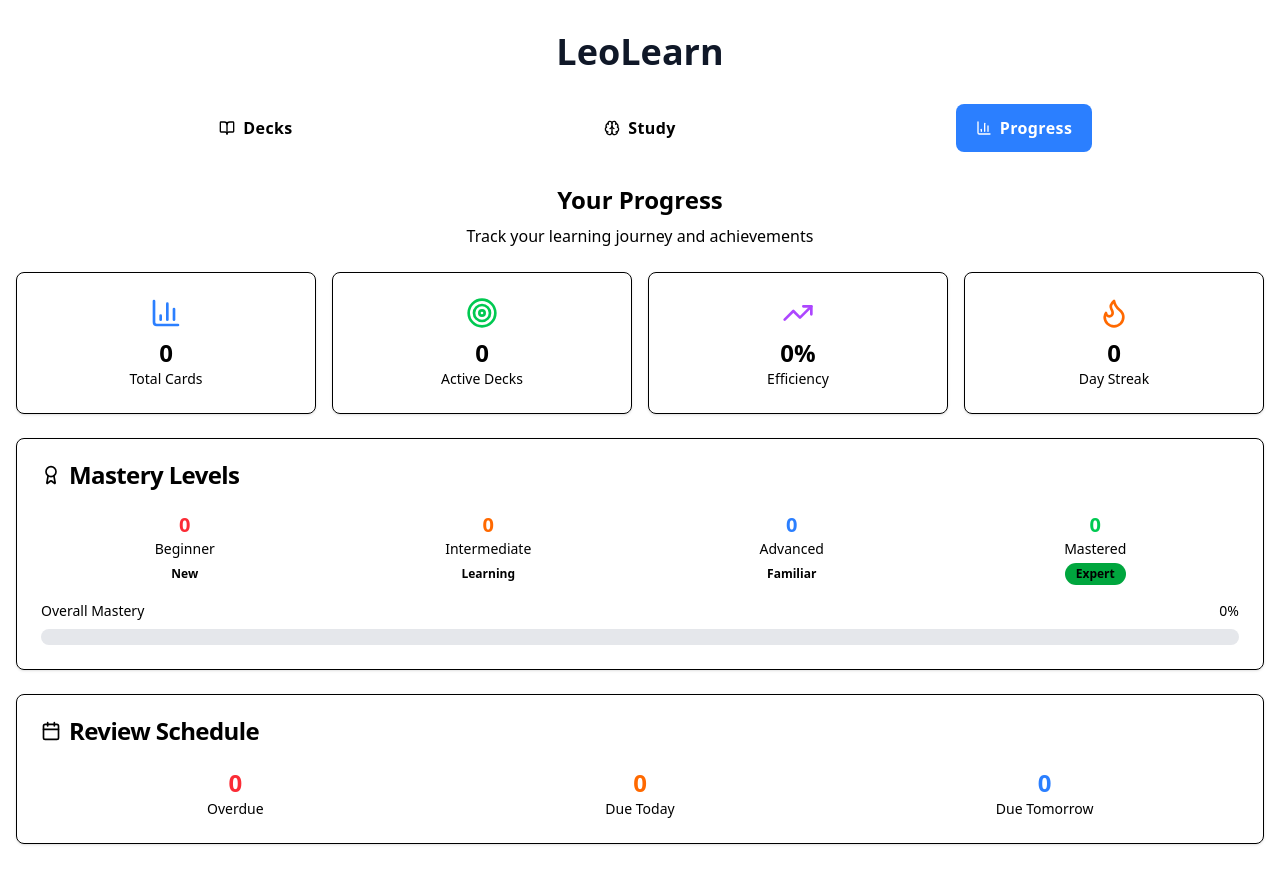
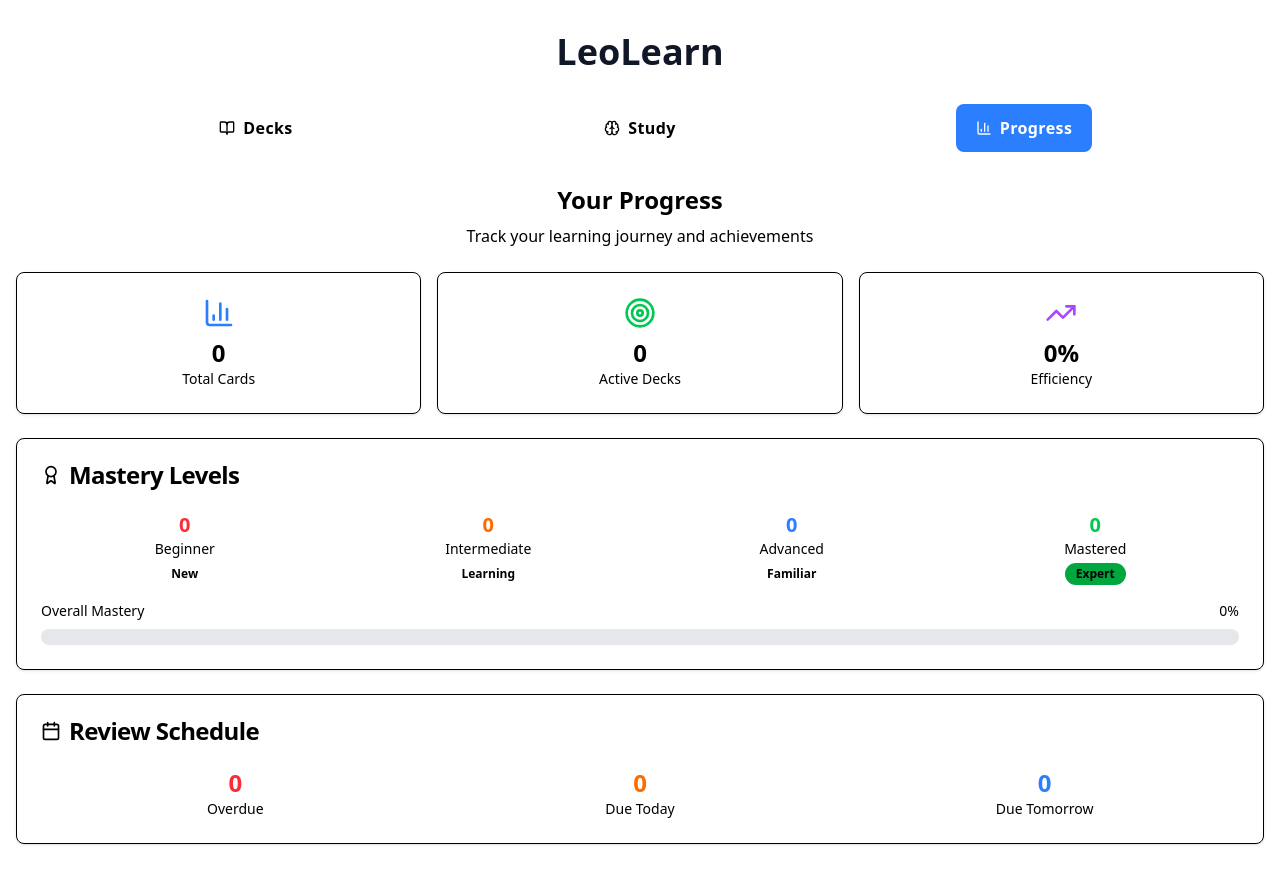
Before and after one commit to theoleone10/leolearn-srs, a React (Vite) app in the folder frontend/: page /progress in a window 1280 px wide. Built offline with nearby package versions, Linux system fonts and the light colour scheme; no server answers.

Commit message:
fixed decks page to show proper due count

```diff
--- a/frontend/src/components/deck-selector.jsx
+++ b/frontend/src/components/deck-selector.jsx
@@ -10,7 +10,7 @@ import { Trash2, Plus, BookOpen, Edit } from "lucide-react"
 import { useCards } from "../context/CardContext"
 
 export function DeckSelector() {
-  const { decks, currentDeck, addDeck, deleteDeck, setCurrentDeck, navigate } = useCards()
+  const { decks, currentDeck, addDeck, deleteDeck, setCurrentDeck, navigate, getCardsForReview } = useCards()
   const [newDeckName, setNewDeckName] = useState("")
   const [newDeckDescription, setNewDeckDescription] = useState("")
   const [newDeckCardsPerDay, setNewDeckCardsPerDay] = useState(20)
@@ -43,9 +43,38 @@ export function DeckSelector() {
   }
 
   const getDueCount = (deck) => {
-    if (!deck.cards) return 0
-    const now = new Date()
-    return deck.cards.filter((card) => new Date(card.nextReview) <= now).length
+    if (!deck) return 0
+
+    const now = new Date().toISOString()
+
+    const today = new Date().toISOString().split("T")[0]
+
+    const cards = deck.cards ?? []
+
+
+
+    const due = cards.filter(
+      (card) => card.nextReview <= now && card.introducedOn && !card.suspended
+    )
+
+
+
+
+    const introducedToday = cards.filter(
+      (card) => card.introducedOn === today
+    ).length
+
+    const newLeft = Math.max((deck.cardsPerDay || 0) - introducedToday, 0)
+
+
+    const newCards = cards
+      .filter((card) => !card.introducedOn && !card.suspended)
+      .slice(0, newLeft)
+
+
+
+
+      return [...due, ...newCards].length
   }
 
   return (
--- a/frontend/src/pages/Progress.jsx
+++ b/frontend/src/pages/Progress.jsx
@@ -84,22 +84,23 @@ export function ProgressPage() {
     return { totalReviews, efficiency }
   }
 
+
   const efficiencyStats = getEfficiencyStats()
 
-  // Calculate streak (simplified - days with any reviews)
-  const getCurrentStreak = () => {
-    // This is a simplified calculation
-    // In a real app, you'd track daily study sessions
-    const hasRecentActivity = decks.some((deck) =>
-      deck.cards.some(
-        (card) => card.lastReviewed && new Date(card.lastReviewed) > new Date(Date.now() - 24 * 60 * 60 * 1000),
-      ),
-    )
-    return hasRecentActivity ? Math.floor(Math.random() * 7) + 1 : 0
-  }
+  // // Calculate streak (simplified - days with any reviews)
+  // const getCurrentStreak = () => {
+  //   // This is a simplified calculation
+  //   // In a real app, you'd track daily study sessions
+  //   const hasRecentActivity = decks.some((deck) =>
+  //     deck.cards.some(
+  //       (card) => card.lastReviewed && new Date(card.lastReviewed) > new Date(Date.now() - 24 * 60 * 60 * 1000),
+  //     ),
+  //   )
+  //   return hasRecentActivity ? Math.floor(Math.random() * 7) + 1 : 0
+  // }
 
 
-  const currentStreak = getCurrentStreak()
+  // const currentStreak = getCurrentStreak()
 
   return (
     <div className="space-y-6">
@@ -109,7 +110,7 @@ export function ProgressPage() {
       </div>
 
       {/* Overview Stats */}
-      <div className="grid grid-cols-2 md:grid-cols-4 gap-4">
+      <div className="grid grid-cols-3 gap-4">
         <Card>
           <CardContent className="flex flex-col items-center justify-center p-6">
             <BarChart3 className="h-8 w-8 text-blue-500 mb-2" />
@@ -134,13 +135,13 @@ export function ProgressPage() {
           </CardContent>
         </Card>
 
-        <Card>
+        {/* <Card>
           <CardContent className="flex flex-col items-center justify-center p-6">
             <Flame className="h-8 w-8 text-orange-500 mb-2" />
             <div className="text-2xl font-bold">{currentStreak}</div>
             <div className="text-sm text-muted-foreground">Day Streak</div>
           </CardContent>
-        </Card>
+        </Card> */}
       </div>
 
       {/* Mastery Progress */}
```
